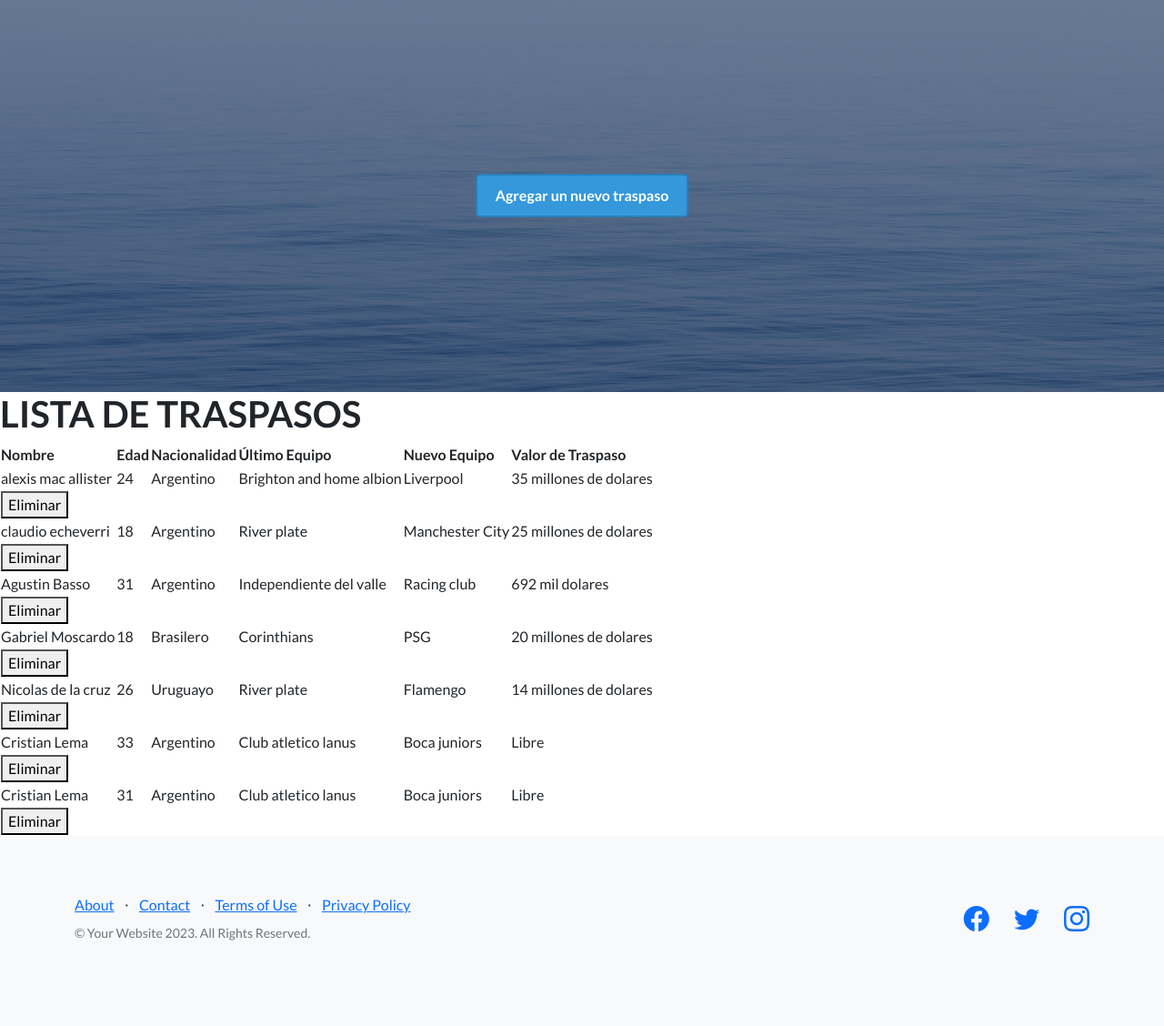
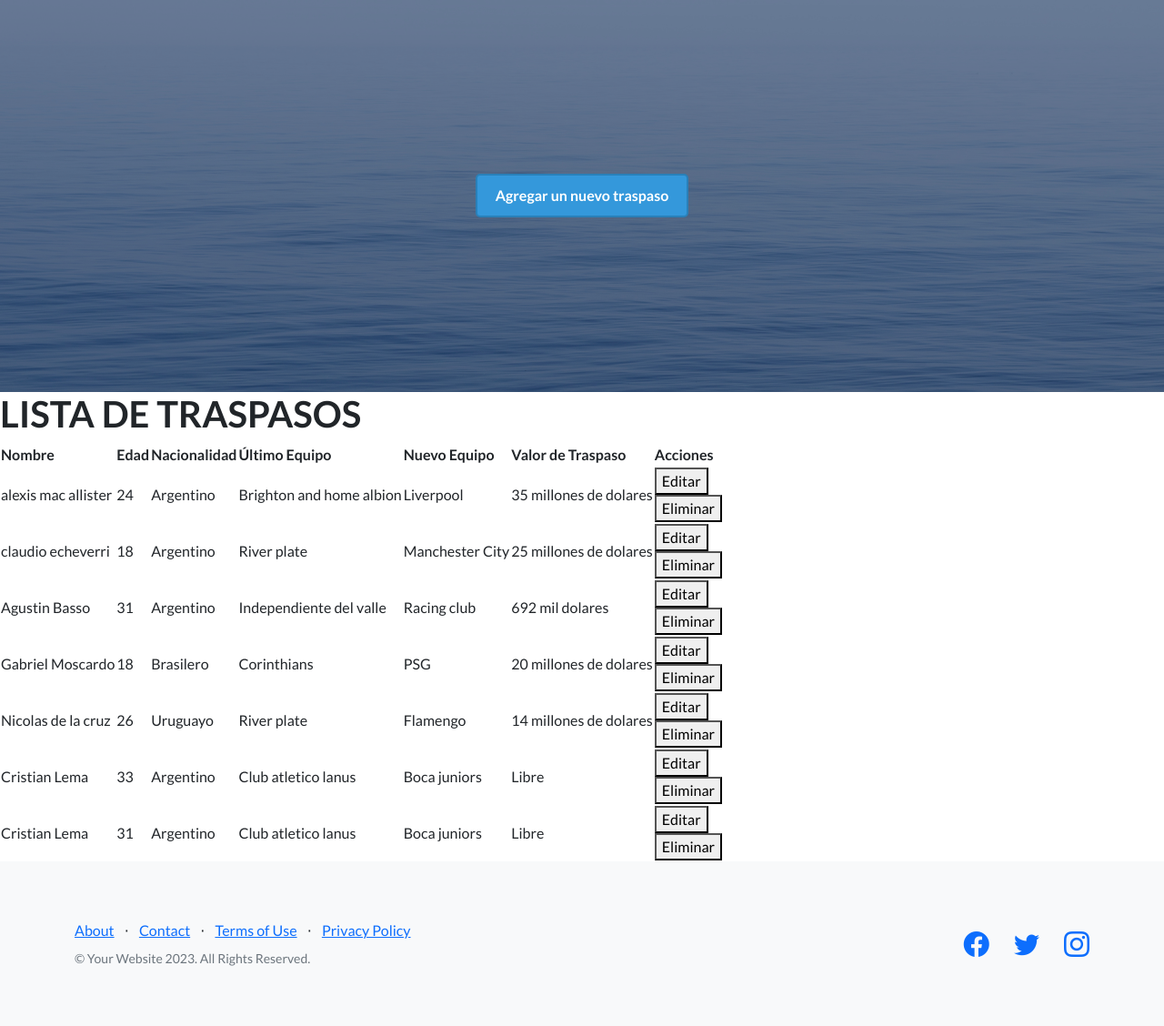
Before and after one commit to BBerasain/TPFINAL-CODERHOUSE, a Django app: page /leerTraspasos/ in a window 1280 px wide. Shown: the part 63-1191 px from the top of the page at 91% size. Before the commit the page ends 1097 px from the top, so only its background shows below. Run offline with Django 5.2, Linux system fonts and the light colour scheme; data comes from the database, SQL or seed files in the repository; some libraries are stand-ins or nearby versions.

Commit message:
Update leerTraspasos.html

```diff
--- a/FINALCODER/PROYECTOF/miapp/Templates/leerTraspasos.html
+++ b/FINALCODER/PROYECTOF/miapp/Templates/leerTraspasos.html
@@ -13,6 +13,7 @@
         <th>Último Equipo</th>
         <th>Nuevo Equipo</th>
         <th>Valor de Traspaso</th>
+        <th>Acciones</th>
       </tr>
     </thead>
     <tbody>
@@ -24,18 +25,19 @@
           <td>{{ jugador.ultimo_equipo }}</td>
           <td>{{ jugador.nuevo_equipo }}</td>
           <td>{{ jugador.valor_de_traspaso }}</td>
-        </tr>
+          <td>
+            <form method="post" action="{% url "editarTraspaso" nombre_jugador=jugador.nombre %}">
+              {% csrf_token %}
+              <button type="submit">Editar</button>
+            </form>
             <form method="post" action="{% url "EliminarTraspaso" nombre_jugador=jugador.nombre %}">
               {% csrf_token %}
-          <th><button type="submit">Eliminar</button></th>
+              <button type="submit">Eliminar</button>
             </form>
           </td>
         </tr>
       {% endfor %}
     </tbody>
   </table>
-{% else %}
-<p>Se ha borrado el traspaso correctamente!</p>
   {% endif %}
-
 {% endblock %}
```
Lines whose indentation alone changed are shown as unchanged.
